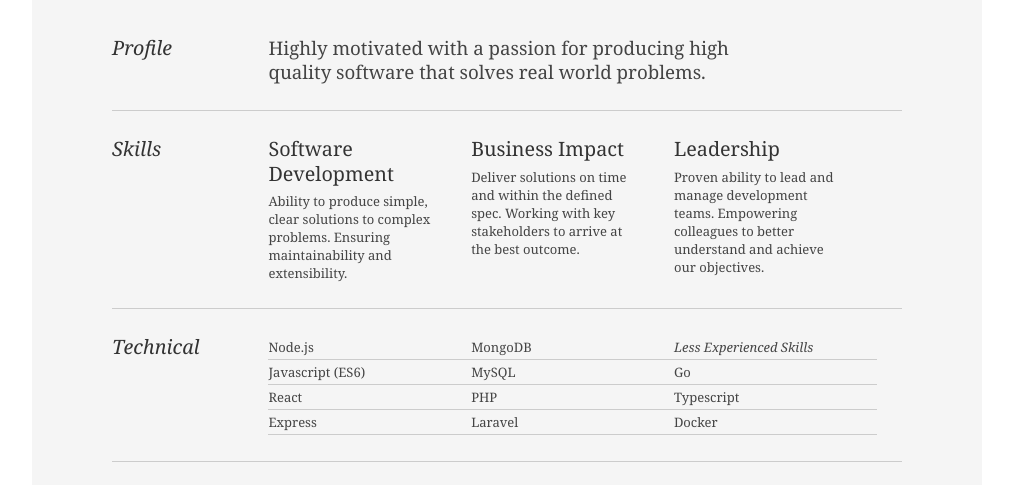
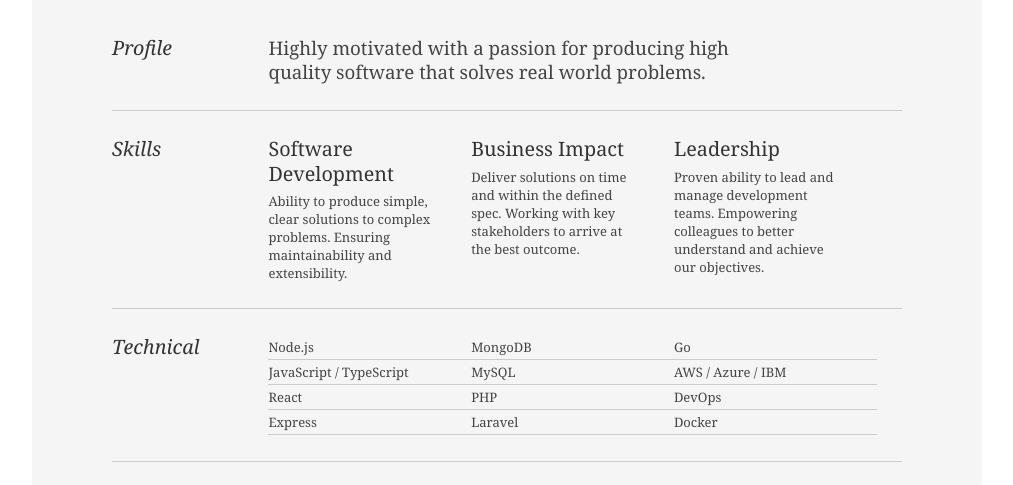
Before and after one commit to connorjburton/connorburton.com, a plain HTML site: page public/index.html in a window 1280 px wide. Shown: the part 237-722 px from the top of the page, without its empty margins (133-1146 px from the left). Drawn offline with Linux system fonts and the light colour scheme.

Commit message:
updating skills

```diff
--- a/public/index.html
+++ b/public/index.html
@@ -83,7 +83,7 @@
 						<div class="yui-u">
 							<ul class="talent">
 								<li>Node.js</li>
-								<li>Javascript (ES6)</li>
+								<li>JavaScript / TypeScript</li>
 								<li>React</li>
 								<li class="last">Express</li>
 							</ul>
@@ -96,9 +96,9 @@
 							</ul>
 
 							<ul class="talent">
-								<li><i>Less Experienced Skills</i></li>
 								<li>Go</li>
-								<li>Typescript</li>
+								<li>AWS / Azure / IBM</li>
+								<li>DevOps</li>
 								<li class="last">Docker</li>
 							</ul>
 						</div>
```
